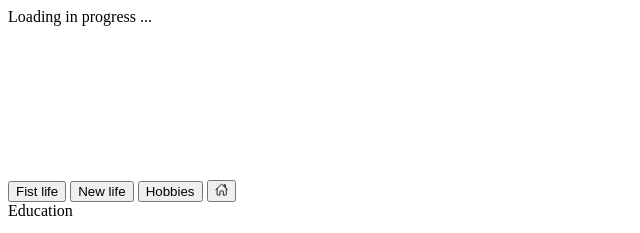
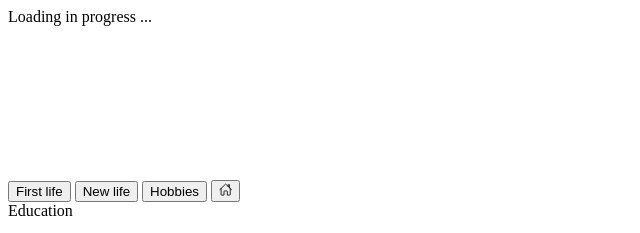
Before and after one commit to Nixoals/NicolasGodeau-CV, a website: page src/index.html in a window 1280 px wide. Shown: the top 233 px of the page, 0-640 px from the left. Drawn offline with nearby package versions, Linux system fonts and the light colour scheme.

Commit message:
Update index.html

```diff
--- a/src/index.html
+++ b/src/index.html
@@ -30,7 +30,7 @@
       <canvas class="webgl"></canvas>
       <div class="canvas-button-container">
         <div class="canvas-button-wrapper">
-          <button id="first-life-btn">Fist life</button>
+          <button id="first-life-btn">First life</button>
           <button id="new-life-btn">New life</button>
           <button id="hobbies-btn">Hobbies</button>
           <button onclick="window.location.reload()" id="home-btn">
```
